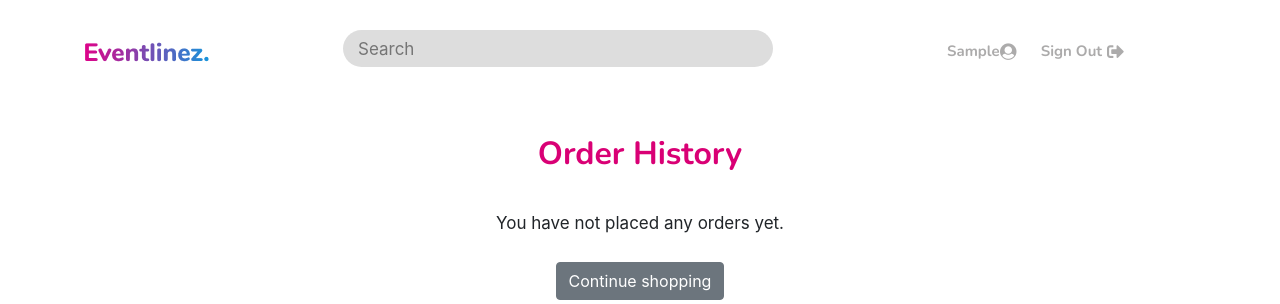
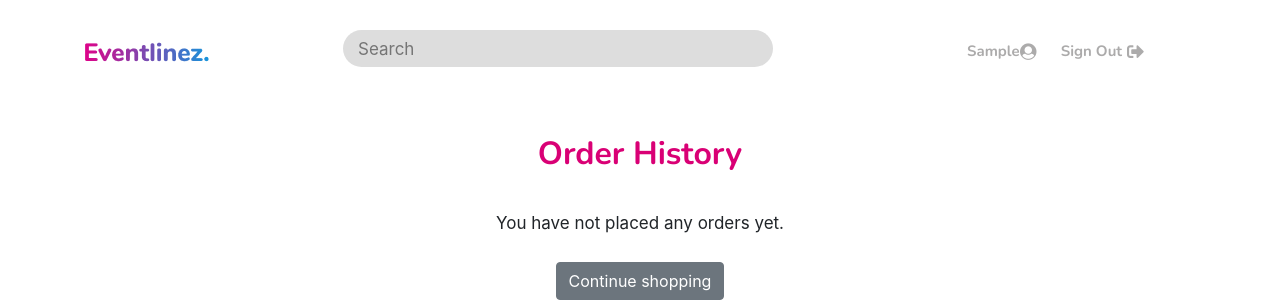
Before and after one commit to rtexerinha/eventlinez, a Django app: page /order/history/ in a window 1280 px wide. Shown: the top 304 px of the page. Run offline with Django 3.2, Linux system fonts and the light colour scheme; the visitor is signed in with stand-in values (Sample User, id 1); data that the repository does not hold is empty; parts of the project's set-up code (start-up, migrations or seed data) failed here and were passed over; some libraries are stand-ins or nearby versions.

Commit message:
Dminuição da div no navbar

```diff
--- a/static/css/navbar.css
+++ b/static/css/navbar.css
@@ -23,7 +23,7 @@
 .header-right-log{
     position:relative;
     float: right;
-    width: 320px;
+    width: 300px;
     margin-top: -40px;
     display: flex;
   }
```
